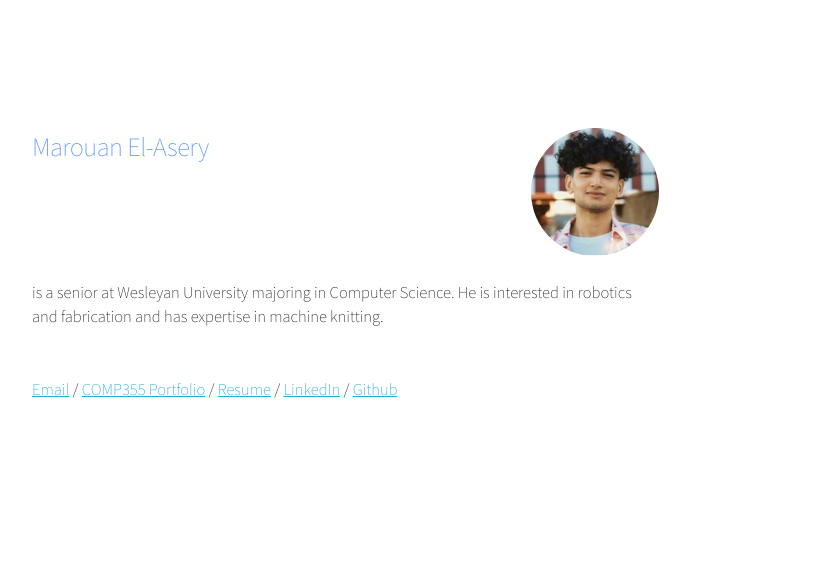
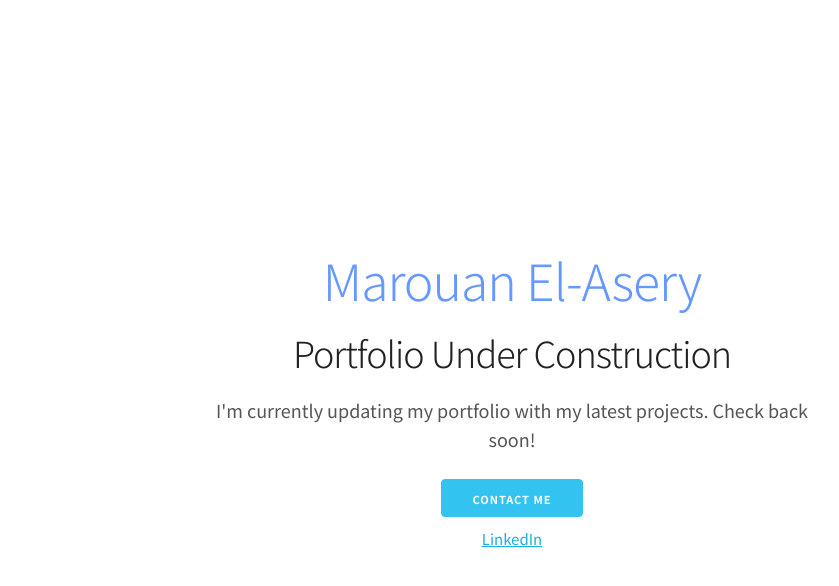
Before and after one commit to Melasery/Melasery.github.io, a plain HTML site: page index.html in a window 1280 px wide. Shown: the whole page, without its empty margins (128-967 px from the left). Drawn offline with Linux system fonts and the light colour scheme.

Commit message:
Switch to Coming Soon page

```diff
--- a/index.html
+++ b/index.html
@@ -3,50 +3,57 @@
   <head>
     <!-- Basic Page Needs -->
     <meta charset="utf-8">
-    <title> marouan.el-asery </title>
+    <title>Marouan El-Asery - Coming Soon</title>
+    <meta name="description" content="Portfolio of Marouan El-Asery">
+    <meta name="author" content="Marouan El-Asery">
+
     <!-- Mobile Specific Metas -->
     <meta name="viewport" content="width=device-width, initial-scale=1">
+
     <!-- FONT -->
-    <link href="https://fonts.googleapis.com/css?family=Noto+Sans+SC:100" rel="stylesheet">
+    <link href="https://fonts.googleapis.com/css?family=Noto+Sans+SC:100,300,400,700" rel="stylesheet">
+
     <!-- CSS -->
     <link rel="stylesheet" href="css/normalize.css">
     <link rel="stylesheet" href="css/skeleton.css">
+
     <!-- Favicon -->
     <link rel="icon" type="image/png" href="images/favicon.ico">
+
+    <style>
+      body {
+        display: flex;
+        align-items: center;
+        justify-content: center;
+        height: 100vh;
+        text-align: center;
+      }
+      .container {
+        max-width: 600px;
+      }
+      h1 {
+        color: #6699ff;
+        font-weight: 300;
+        margin-bottom: 20px;
+      }
+      p {
+        font-size: 1.2em;
+        color: #555;
+      }
+      .button-primary {
+        background-color: #6699ff;
+        border-color: #6699ff;
+      }
+    </style>
   </head>
   <body>
-    <!-- Primary Page Layout -->
-    <div class="container" style="margin-top: 10%">
-      <div class="row">
-        <div class="six columns">
-          <h5 style="color: #6699ff;">Marouan El-Asery</h5>
-        </div>
-        <div class="two columns">
-          <img class="avatar" style="border-radius: 50%" src="images/headshot.jpeg"/>
-        </div>
-      </div>
+    <div class="container">
+      <h1>Marouan El-Asery</h1>
+      <h3>Portfolio Under Construction</h3>
+      <p>I'm currently updating my portfolio with my latest projects. Check back soon!</p>
+      <a class="button button-primary" href="mailto:melasery@wesleyan.edu">Contact Me</a>
       <br>
-      <div class="row">
-        <div class="eight columns">
-          <p>
-            is a senior at Wesleyan University majoring in Computer Science. He is interested in robotics and fabrication and has expertise in machine knitting.
-          </p>
-          <!-- <p>
-            P.S. You are doing great work! I just hope you keep doing what you are doing but at the same time take some time to rest. :)
-          </p> -->
-        </div>
-      </div>
-      <br>
-      <div class="row">
-        <div class="eight columns">
-          <a href="mailto:melasery@wesleyan.edu">Email</a> /
-          <a href="comp355.html">COMP355 Portfolio</a> /
-          <a href="files/#">Resume</a> /
-          <a href="https://www.linkedin.com/in/your-profile">LinkedIn</a> /
-          <a href="https://github.com/your-github">Github</a>
-        </div>
-      </div>
+      <a href="https://www.linkedin.com/in/your-profile" target="_blank">LinkedIn</a>
     </div>
-  <!-- End Document -->
   </body>
 </html>
```
Also changed, not shown: portfolio_draft.html (added, +52 -0 lines).
